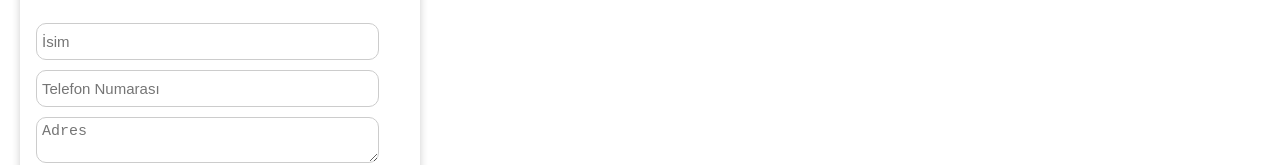
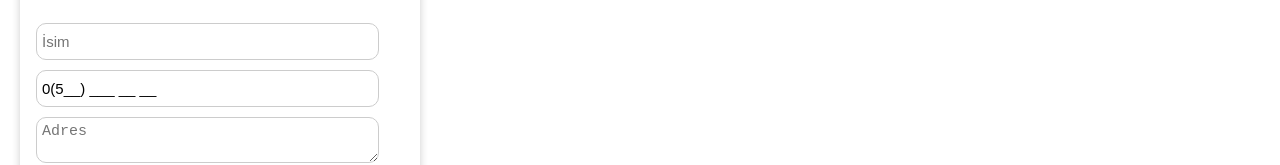
Before and after one commit to hilalguvenc/goats, a React (Create React App) app: page / in a window 1280 px wide. Shown: the part 198-363 px from the top of the page. Built offline with nearby package versions, Linux system fonts and the light colour scheme.

Commit message:
input mask is added

```diff
--- a/package.json
+++ b/package.json
@@ -6,6 +6,7 @@
     "react": "^16.11.0",
     "react-datepicker": "^2.10.1",
     "react-dom": "^16.11.0",
+    "react-input-mask": "^2.0.4",
     "react-scripts": "3.2.0"
   },
   "scripts": {
--- a/src/containers/order-card.jsx
+++ b/src/containers/order-card.jsx
@@ -1,5 +1,6 @@
 import React from 'react'
 import DatePicker from 'react-datepicker';
+import InputMask from 'react-input-mask';
 import { Card } from '../components/card/card';
 import './style/order-card.css';
 import "react-datepicker/dist/react-datepicker.css";
@@ -11,7 +12,11 @@ const OrderCard = () => {
         <h1 className="box-writing">Günlük Doğal Keçi Sütü</h1>
         <p>Aşağıdaki bilgileri doldurarak sipariş verebilirsiniz</p>
         <input type="text" placeholder="İsim" />
-        <input type="number" placeholder="Telefon Numarası" />
+        <InputMask
+          className="phone-input"
+          mask="0(599) 999 99 99"
+          alwaysShowMask
+        />
         <textarea type="text" placeholder="Adres" />
         <div className="actions">
           <DatePicker id="order-date-picker" placeholderText="Tarih" />
```
Also changed, not shown: 1 other file (tests, documents, lock files or other folders).
